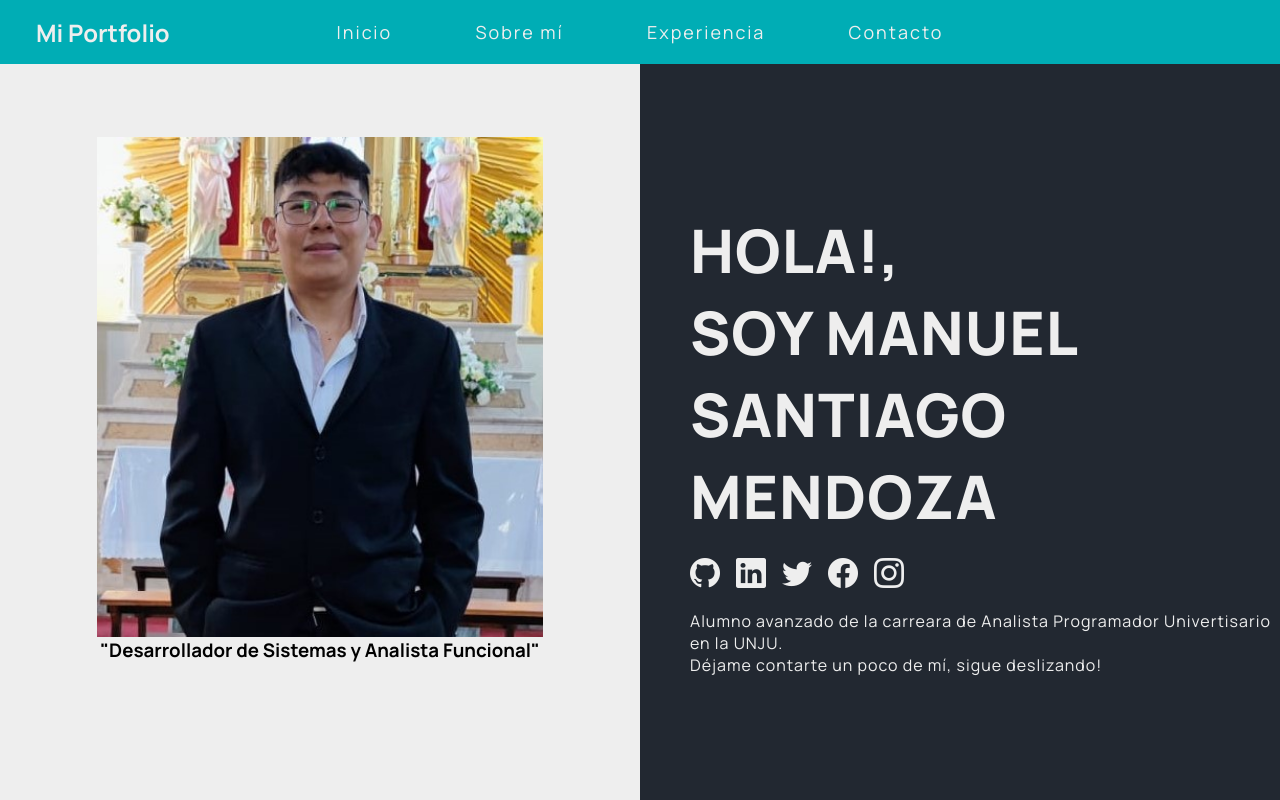
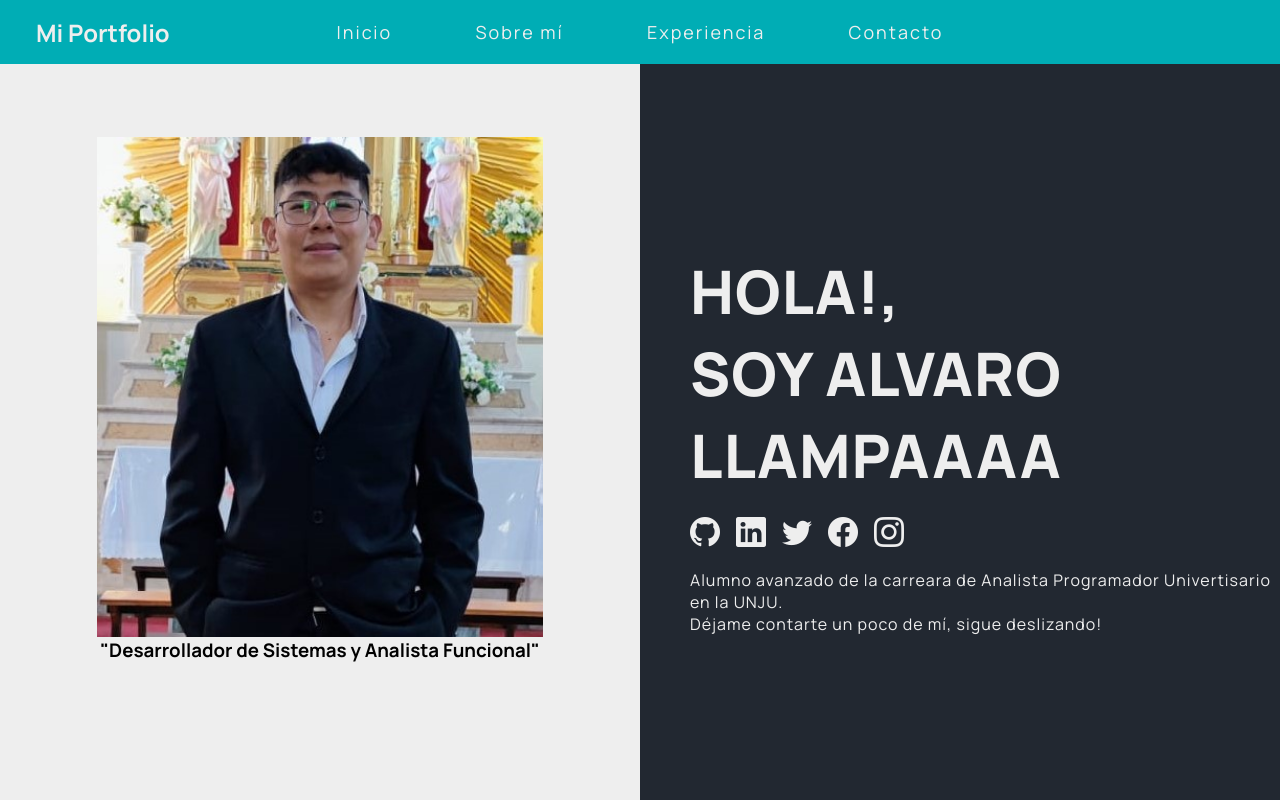
Before and after one commit to devmanueel/porfolio-t-mplate-, a plain HTML site: page index.html in a window 1280 px wide. Shown: the top 800 px of the page. Drawn offline with nearby package versions, Linux system fonts and the light colour scheme.

Commit message:
cambio de nombre a Alvaro

```diff
--- a/index.html
+++ b/index.html
@@ -38,7 +38,7 @@
     </div>
     <div class="half-section text-section">
       <div class="introduction">
-        <h1 class="title">Hola!, <br> Soy Manuel Santiago Mendoza </h1>
+        <h1 class="title">Hola!, <br> Soy alvaro Llampaaaa </h1>
         <ul class="socials">
           <li><a class="socials-icon" href="https://github.com/devmanueel/" target="_blank"><i class="bi bi-github"></i></a></li>
           <li><a class="socials-icon" href="https://www.linkedin.com/in/manuel-santiago-mendoza-354224237/" target="_blank"><i class="bi bi-linkedin"></i></a></li>
```
